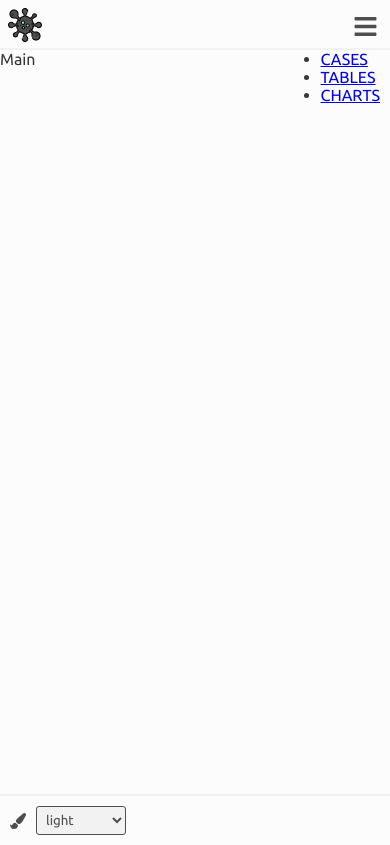
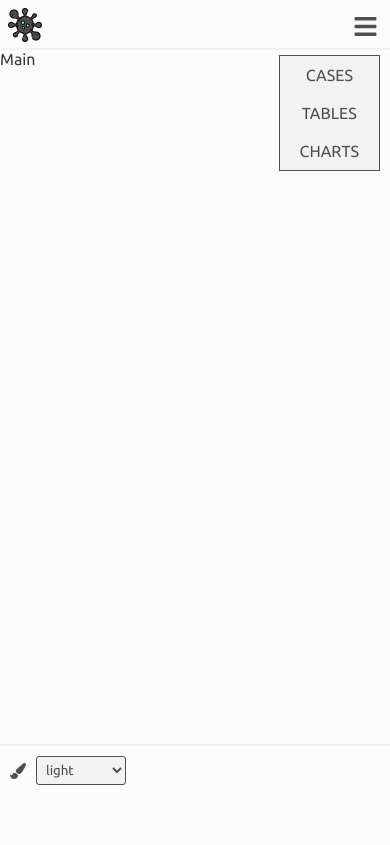
Before and after one commit to tmnrp/covid19, a React (Create React App) app: page / in a window 390 px wide. Both pictures are taken after a click on the element 365 px from the left and 26 px from the top of the page. Built offline with nearby package versions, Linux system fonts and the light colour scheme.

Commit message:
Themeing navbar mobile first complete + hover

```diff
--- a/src/app/App.scss
+++ b/src/app/App.scss
@@ -3,5 +3,5 @@
 .app-container {
   height: 100vh;
   display: grid;
-  grid-template-rows: 50px auto 50px;
+  grid-template-rows: 50px auto 100px;
 }
--- a/src/components/hamburger-btn/HamburgerButton.js
+++ b/src/components/hamburger-btn/HamburgerButton.js
@@ -4,7 +4,7 @@ import { FaBars } from "react-icons/fa";
 
 const HamburgerButton = () => {
   return (
-    <div className="hamburger-btn primary-color">
+    <div className="hamburger-btn primary-color primary-color-darken-hover">
       <FaBars />
     </div>
   );
--- a/src/components/hamburger-btn/HamburgerButton.scss
+++ b/src/components/hamburger-btn/HamburgerButton.scss
@@ -4,4 +4,5 @@
   display: flex;
   font-size: 25px;
   padding: 5px;
+  cursor: pointer;
 }
--- a/src/components/navbar/Navbar.js
+++ b/src/components/navbar/Navbar.js
@@ -1,23 +1,35 @@
 import "./Navbar.scss";
 import React from "react";
-import { Link } from "react-router-dom";
+import { useHistory } from "react-router-dom";
 import { PAGES_LIST } from "../../util/Constants";
 
+let history;
 const Navbar = () => {
-  return <ul id="navbar">{getPages()}</ul>;
+  history = useHistory();
+  return (
+    <ul id="navbar" className="primary-border bg-panel-bg-color fade-in-down">
+      {getPages()}
+    </ul>
+  );
 };
 
 const getPages = () => {
   return PAGES_LIST.map(page => {
     return (
-      <li key={page}>
-        <span className="page-icon"></span>
-        <Link to={`/covid19/${page}`} className="page-name">
-          {page.toUpperCase()}
-        </Link>
+      <li
+        key={page}
+        className="navbar-items-container bg-panel-bg-darken-hover"
+        onClick={e => onNavItemClick(e, page)}
+      >
+        <div className="page-icon"></div>
+        <div className="page-name-link primary-color">{page.toUpperCase()}</div>
       </li>
     );
   });
 };
 
+const onNavItemClick = (e, page) => {
+  history.push(`/covid19/${page}`);
+};
+
 export default Navbar;
--- a/src/components/navbar/Navbar.scss
+++ b/src/components/navbar/Navbar.scss
@@ -2,11 +2,25 @@
 
 #navbar {
   display: none;
+  list-style: none;
 }
 
 #navbar.is-active {
   display: initial;
   position: absolute;
   right: 10px;
-  top: 50px;
+  top: 55px;
 }
+
+.navbar-items-container {
+  display: flex;
+  flex-direction: column;
+  justify-content: flex-start;
+  align-items: center;
+  cursor: pointer;
+}
+
+.page-name-link {
+  text-decoration: none;
+  padding: 10px 20px;
+}
--- a/src/resources/css/themes/blue/dark.scss
+++ b/src/resources/css/themes/blue/dark.scss
@@ -19,6 +19,10 @@ body.dark-blue {
     border: 1px solid $primary-color;
   }
 
+  .bg-panel-border {
+    border: 5px solid $bg-panel;
+  }
+
   .bg-panel-border-bottom {
     border-bottom: 2px solid $bg-panel;
   }
@@ -34,4 +38,16 @@ body.dark-blue {
   .bg-panel-color {
     color: $font-color;
   }
+
+  .bg-panel-bg-darken-hover {
+    &:hover {
+      background-color: darken($color: $bg-panel, $amount: 10);
+    }
+  }
+
+  .primary-color-darken-hover {
+    &:hover {
+      color: darken($color: $primary-color, $amount: 10);
+    }
+  }
 }
--- a/src/resources/css/themes/blue/light.scss
+++ b/src/resources/css/themes/blue/light.scss
@@ -19,6 +19,10 @@ body.light-blue {
     border: 1px solid $primary-color;
   }
 
+  .bg-panel-border {
+    border: 5px solid $bg-panel;
+  }
+
   .bg-panel-border-bottom {
     border-bottom: 2px solid $bg-panel;
   }
@@ -34,4 +38,16 @@ body.light-blue {
   .bg-panel-color {
     color: $font-color;
   }
+
+  .bg-panel-bg-darken-hover {
+    &:hover {
+      background-color: darken($color: $bg-panel, $amount: 10);
+    }
+  }
+
+  .primary-color-darken-hover {
+    &:hover {
+      color: darken($color: $primary-color, $amount: 10);
+    }
+  }
 }
--- a/src/resources/css/themes/default/dark.scss
+++ b/src/resources/css/themes/default/dark.scss
@@ -19,6 +19,10 @@ body.dark {
     border: 1px solid $primary-color;
   }
 
+  .bg-panel-border {
+    border: 5px solid $bg-panel;
+  }
+
   .bg-panel-border-bottom {
     border-bottom: 2px solid $bg-panel;
   }
@@ -34,4 +38,16 @@ body.dark {
   .bg-panel-color {
     color: $font-color;
   }
+
+  .bg-panel-bg-darken-hover {
+    &:hover {
+      background-color: darken($color: $bg-panel, $amount: 10);
+    }
+  }
+
+  .primary-color-darken-hover {
+    &:hover {
+      color: darken($color: $primary-color, $amount: 10);
+    }
+  }
 }
--- a/src/resources/css/themes/default/light.scss
+++ b/src/resources/css/themes/default/light.scss
@@ -19,6 +19,10 @@ body.light {
     border: 1px solid $primary-color;
   }
 
+  .bg-panel-border {
+    border: 5px solid $bg-panel;
+  }
+
   .bg-panel-border-bottom {
     border-bottom: 2px solid $bg-panel;
   }
@@ -34,4 +38,16 @@ body.light {
   .bg-panel-color {
     color: $font-color;
   }
+
+  .bg-panel-bg-darken-hover {
+    &:hover {
+      background-color: darken($color: $bg-panel, $amount: 10);
+    }
+  }
+
+  .primary-color-darken-hover {
+    &:hover {
+      color: darken($color: $primary-color, $amount: 50);
+    }
+  }
 }
```
